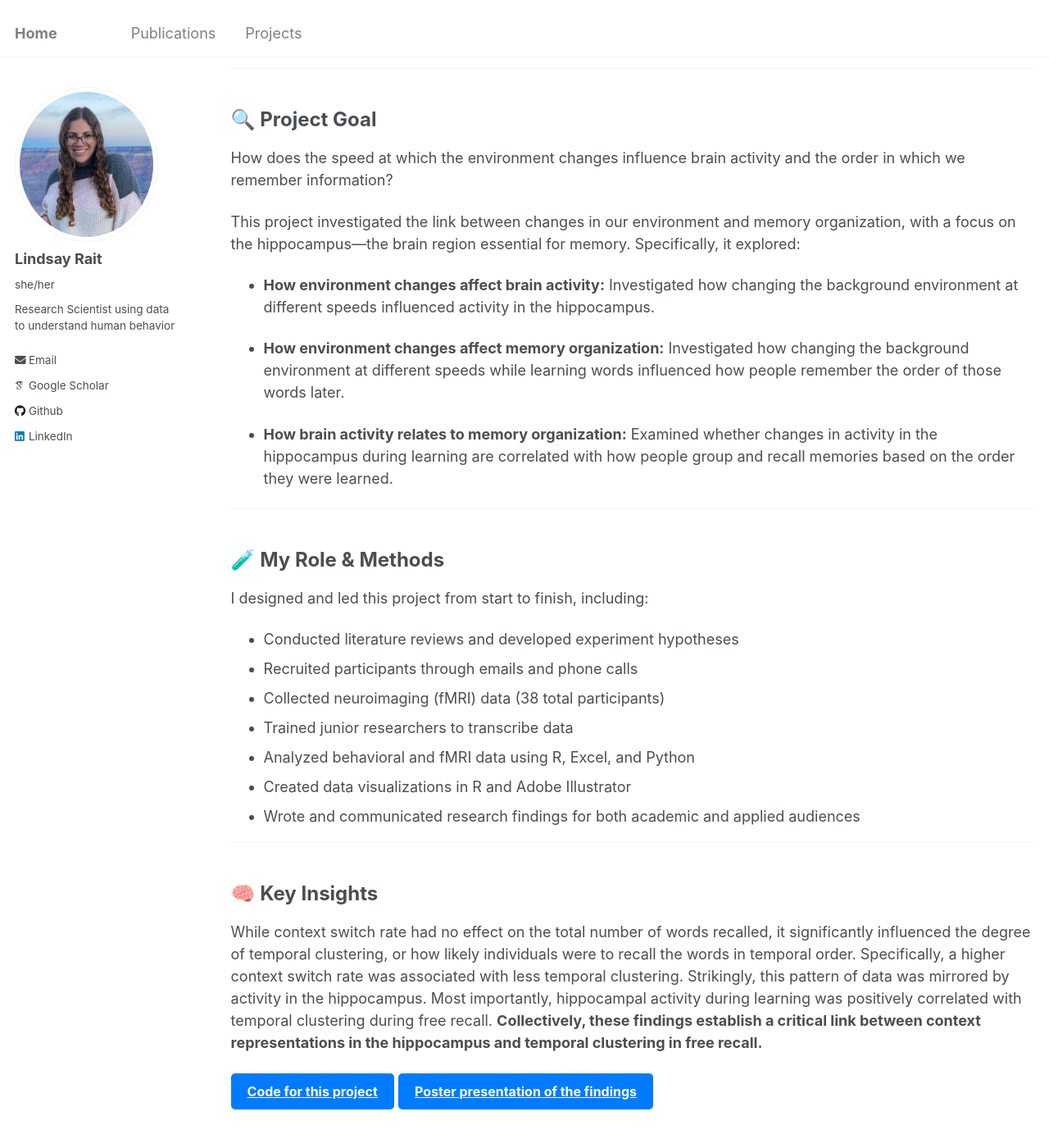
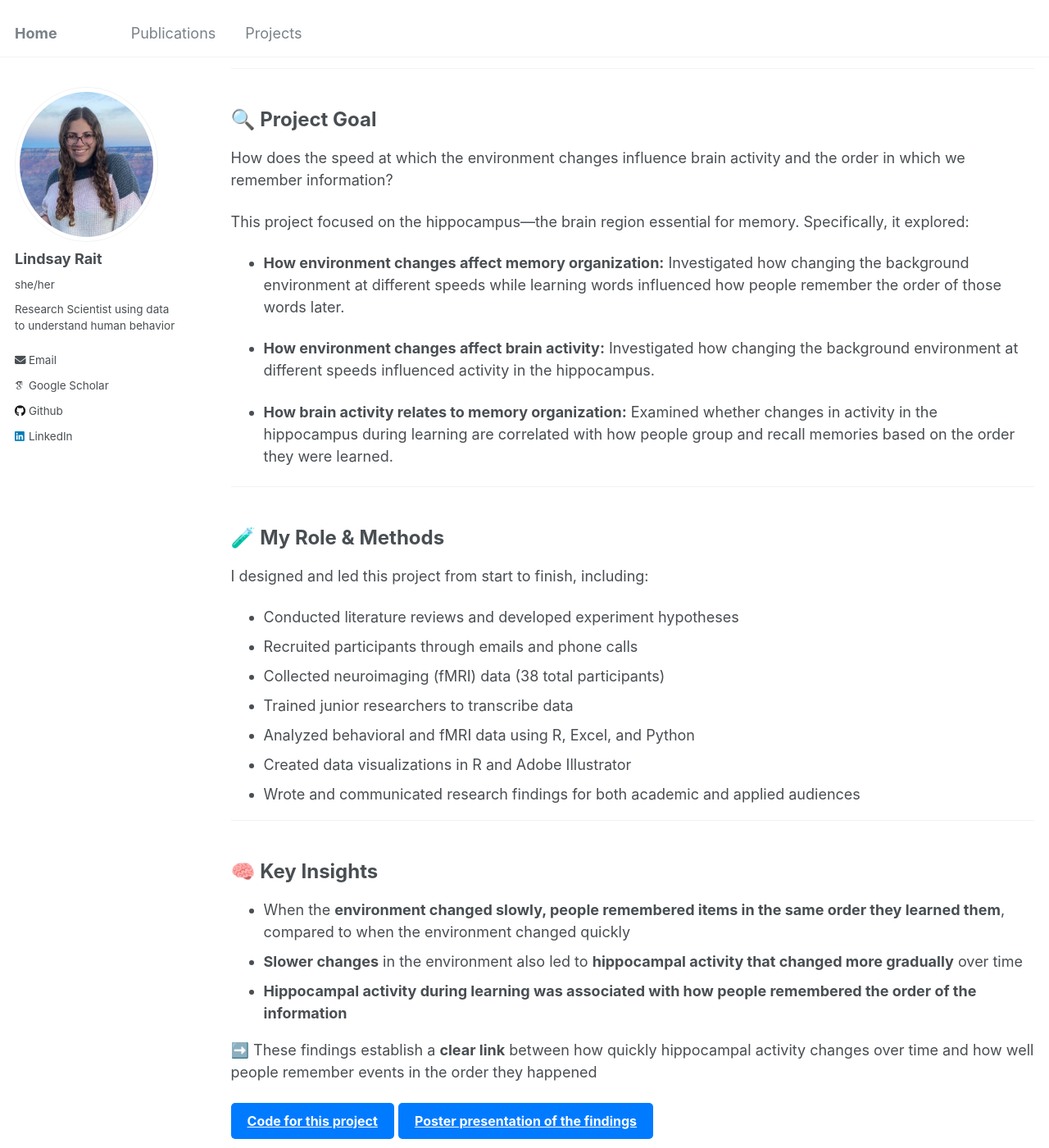
Before and after one commit to lindsay-rait/lindsay-rait.github.io, a Jekyll site: the page built from _portfolio/portfolio-2.md, in a window 1280 px wide and 1400 px high, scrolled down 228 px. Shown: the whole window at 82% size. Built offline with Jekyll 4.4.1, drawn with Linux system fonts in a browser that asks for light colours; some web fonts are replaced; some of the changed text lies outside the part shown.

Commit message:
Update portfolio-2.md

```diff
--- a/_portfolio/portfolio-2.md
+++ b/_portfolio/portfolio-2.md
@@ -1,5 +1,5 @@
 ---
-title: "Rapid context changes influence hippocampal activity and temporal clustering of free recall"
+title: "How the Speed of Environment Changes Affects Brain Activity and Memory Organization"
 #excerpt: "Short description of portfolio item number 1<br/><img src='/images/500x300.png'>"
 #image: "/images/project1.jpg"
 #short_description: The hippocampus plays a critical role in processing contextual information. Additionally, context powerfully shapes how our memories are organized. In this study, we establish a link between context representations in the hippocampus and memory organization.
@@ -7,7 +7,7 @@ layout: archive
 ---
 
 
-Led a brain imaging study to explore whether changes in the environment at different speeds cause similar effects in both brain activity and the way we remember things
+Led a brain imaging study exploring whether changes in the environment at different speeds lead to similar patterns in how brain activity unfolds over time and how people remember the order of events
 
 <strong>Role</strong>: Lead Researcher | In collaboration with [Dr. Brice Kuhl](https://kuhllab.com/), [Dr. Sarah DuBrow](https://www.dubrowlab.org/) (In Memorium), [Dr. Wanjia Guo](https://wanjiag.github.io/), and Dr. Zhifang Ye
 
@@ -17,11 +17,11 @@ Led a brain imaging study to explore whether changes in the environment at diffe
 
 How does the speed at which the environment changes influence brain activity and the order in which we remember information?
 
-This project investigated the link between changes in our environment and memory organization, with a focus on the hippocampus—the brain region essential for memory. Specifically, it explored:
+This project focused on the hippocampus—the brain region essential for memory. Specifically, it explored:
+
+* **How environment changes affect memory organization:** Investigated how changing the background environment at different speeds while learning words influenced how people remember the order of those words later.
 
 * **How environment changes affect brain activity:** Investigated how changing the background environment at different speeds influenced activity in the hippocampus.
-
-* **How environment changes affect memory organization:** Investigated how changing the background environment at different speeds while learning words influenced how people remember the order of those words later.
 
 * **How brain activity relates to memory organization:** Examined whether changes in activity in the hippocampus during learning are correlated with how people group and recall memories based on the order they were learned.
 
@@ -42,8 +42,11 @@ I designed and led this project from start to finish, including:
 
 <h2 style="font-size:24px;">🧠 Key Insights </h2>
 
-While context switch rate had no effect on the total number of words recalled, it significantly influenced the degree of temporal clustering, or how likely individuals were to recall the words in temporal order. Specifically, a higher context switch rate was associated with less temporal clustering. Strikingly, this pattern of data was mirrored by activity in the hippocampus. Most importantly, hippocampal activity during learning was positively correlated with temporal clustering during free recall. **Collectively, these findings establish a critical link between context representations in the hippocampus and temporal clustering in free recall.**
+* When the **environment changed slowly, people remembered items in the same order they learned them**, compared to when the environment changed quickly
+* **Slower changes** in the environment also led to **hippocampal activity that changed more gradually** over time
+* **Hippocampal activity during learning was associated with how people remembered the order of the information**
 
+➡️ These findings establish a **clear link** between how quickly hippocampal activity changes over time and how well people remember events in the order they happened
 
 
 <div class="buttons">
```
